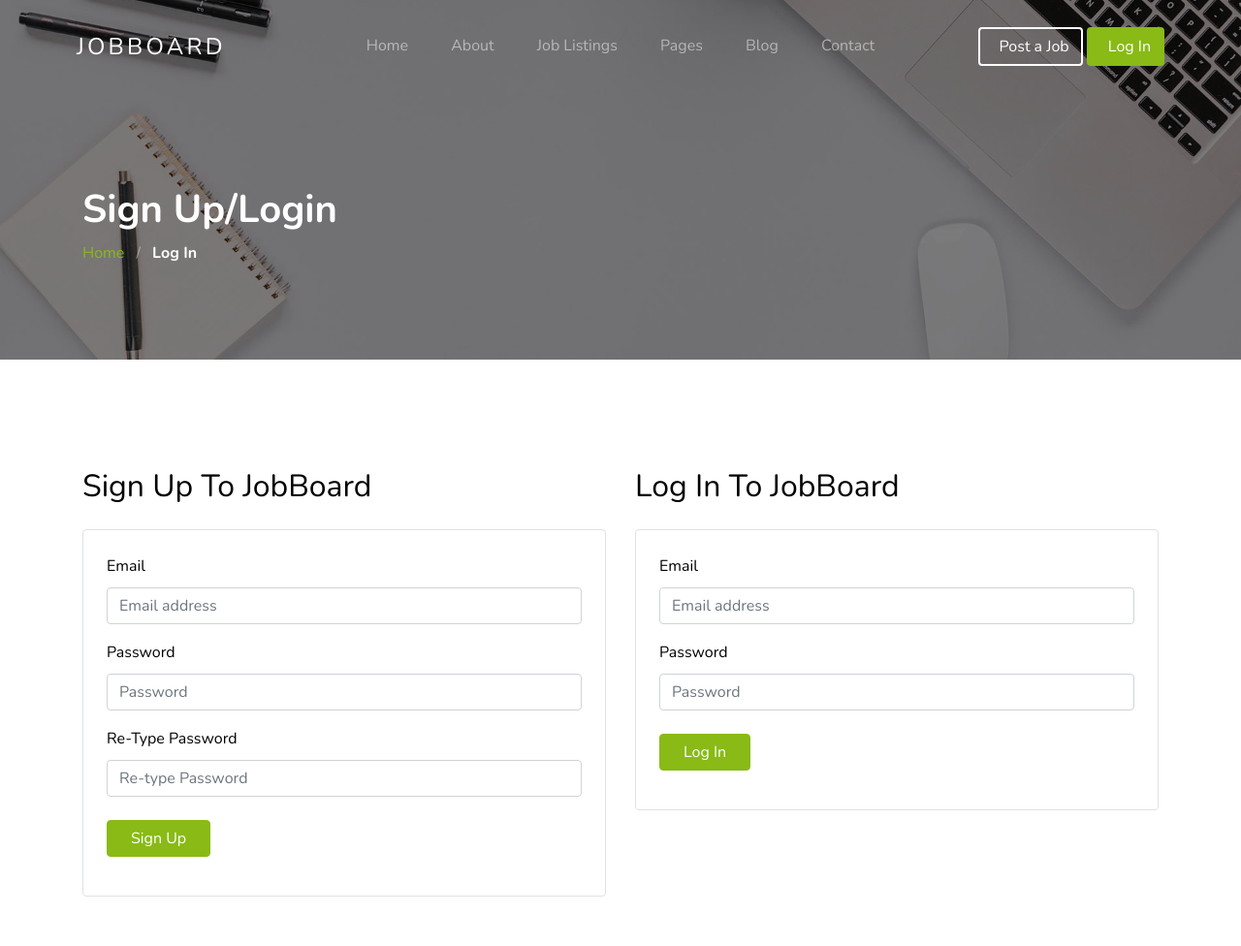
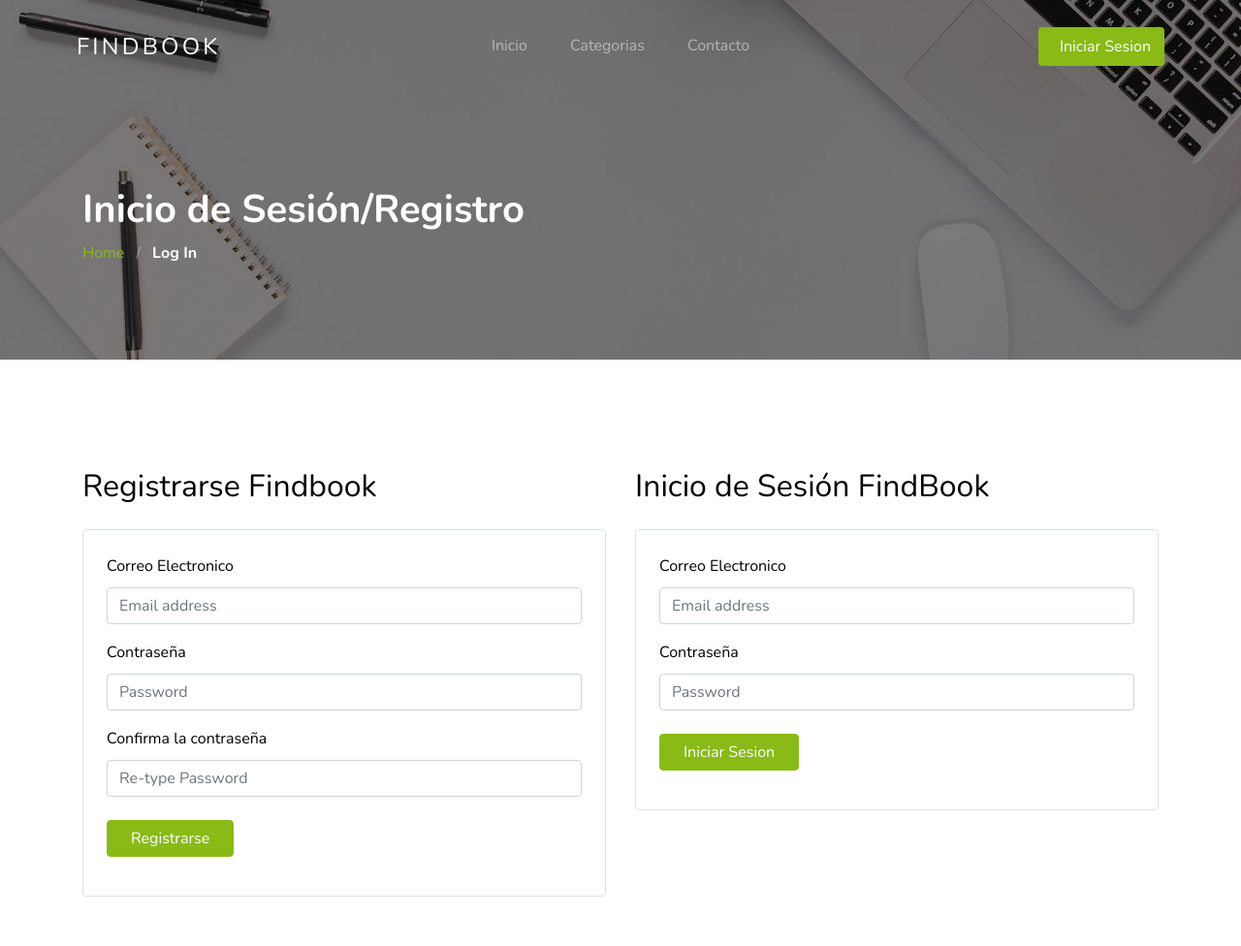
Before and after one commit to EdwardSSQ/FindBookP, a plain HTML site: page Views/login.html in a window 1280 px wide. Shown: the top 976 px of the page at 97% size. Drawn offline with nearby package versions, Linux system fonts and the light colour scheme; files that its build step writes are made by us from their sources; files whose address does not match are found by name.

Commit message:
Avance Inicio de Sesion/Registro/ Correcion Front

```diff
--- a/Views/login.html
+++ b/Views/login.html
@@ -2,7 +2,7 @@
 <!doctype html>
 <html lang="en">
   <head>
-    <title>JobBoard &mdash; Website Template by Colorlib</title>
+    <title>FindBook &mdash; </title>
     <meta charset="utf-8">
     <meta name="viewport" content="width=device-width, initial-scale=1, shrink-to-fit=no">
 
@@ -46,43 +46,27 @@
     <header class="site-navbar mt-3">
       <div class="container-fluid">
         <div class="row align-items-center">
-          <div class="site-logo col-6"><a href="index.html">JobBoard</a></div>
+          <div class="site-logo col-6"><a href="index.html">FindBook</a></div>
 
           <nav class="mx-auto site-navigation">
             <ul class="site-menu js-clone-nav d-none d-xl-block ml-0 pl-0">
-              <li><a href="index.html" class="nav-link">Home</a></li>
-              <li><a href="about.html">About</a></li>
+              <li><a href="index.html" class="nav-link">Inicio</a></li>
               <li class="has-children">
-                <a href="job-listings.html">Job Listings</a>
+                <a href="job-listings.html">Categorias</a>
                 <ul class="dropdown">
                   <li><a href="job-single.html">Job Single</a></li>
-                  <li><a href="post-job.html">Post a Job</a></li>
+
                 </ul>
               </li>
-              <li class="has-children">
-                <a href="services.html">Pages</a>
-                <ul class="dropdown">
-                  <li><a href="services.html">Services</a></li>
-                  <li><a href="service-single.html">Service Single</a></li>
-                  <li><a href="blog-single.html">Blog Single</a></li>
-                  <li><a href="portfolio.html">Portfolio</a></li>
-                  <li><a href="portfolio-single.html">Portfolio Single</a></li>
-                  <li><a href="testimonials.html">Testimonials</a></li>
-                  <li><a href="faq.html">Frequently Ask Questions</a></li>
-                  <li><a href="gallery.html">Gallery</a></li>
-                </ul>
-              </li>
-              <li><a href="blog.html">Blog</a></li>
-              <li><a href="contact.html">Contact</a></li>
-              <li class="d-lg-none"><a href="post-job.html"><span class="mr-2">+</span> Post a Job</a></li>
-              <li class="d-lg-none"><a href="login.html">Log In</a></li>
+
+              <li><a href="contact.html">Contacto</a></li>
+              <li class="d-lg-none"><a href="login.html">Iniciar Sesion</a></li>
             </ul>
           </nav>
 
           <div class="right-cta-menu text-right d-flex aligin-items-center col-6">
             <div class="ml-auto">
-              <a href="post-job.html" class="btn btn-outline-white border-width-2 d-none d-lg-inline-block"><span class="mr-2 icon-add"></span>Post a Job</a>
-              <a href="login.html" class="btn btn-primary border-width-2 d-none d-lg-inline-block"><span class="mr-2 icon-lock_outline"></span>Log In</a>
+              <a href="login.html" class="btn btn-primary border-width-2 d-none d-lg-inline-block"><span class="mr-2 icon-lock_outline"></span>Iniciar Sesion</a>
             </div>
             <a href="#" class="site-menu-toggle js-menu-toggle d-inline-block d-xl-none mt-lg-2 ml-3"><span class="icon-menu h3 m-0 p-0 mt-2"></span></a>
           </div>
@@ -96,7 +80,7 @@
       <div class="container">
         <div class="row">
           <div class="col-md-7">
-            <h1 class="text-white font-weight-bold">Sign Up/Login</h1>
+            <h1 class="text-white font-weight-bold">Inicio de Sesión/Registro</h1>
             <div class="custom-breadcrumbs">
               <a href="#">Home</a> <span class="mx-2 slash">/</span>
               <span class="text-white"><strong>Log In</strong></span>
@@ -110,56 +94,56 @@
       <div class="container">
         <div class="row">
           <div class="col-lg-6 mb-5">
-            <h2 class="mb-4">Sign Up To JobBoard</h2>
+            <h2 class="mb-4">Registrarse Findbook</h2>
             <form action="#" class="p-4 border rounded">
 
               <div class="row form-group">
                 <div class="col-md-12 mb-3 mb-md-0">
-                  <label class="text-black" for="fname">Email</label>
+                  <label class="text-black" for="fname">Correo Electronico</label>
                   <input type="text" id="fname" class="form-control" placeholder="Email address">
                 </div>
               </div>
               <div class="row form-group">
                 <div class="col-md-12 mb-3 mb-md-0">
-                  <label class="text-black" for="fname">Password</label>
+                  <label class="text-black" for="fname">Contraseña</label>
                   <input type="password" id="fname" class="form-control" placeholder="Password">
                 </div>
               </div>
               <div class="row form-group mb-4">
                 <div class="col-md-12 mb-3 mb-md-0">
-                  <label class="text-black" for="fname">Re-Type Password</label>
+                  <label class="text-black" for="fname">Confirma la contraseña</label>
                   <input type="password" id="fname" class="form-control" placeholder="Re-type Password">
                 </div>
               </div>
 
               <div class="row form-group">
                 <div class="col-md-12">
-                  <input type="submit" value="Sign Up" class="btn px-4 btn-primary text-white">
+                  <input type="submit" value="Registrarse" class="btn px-4 btn-primary text-white">
                 </div>
               </div>
 
             </form>
           </div>
           <div class="col-lg-6">
-            <h2 class="mb-4">Log In To JobBoard</h2>
+            <h2 class="mb-4">Inicio de Sesión FindBook</h2>
             <form action="#" class="p-4 border rounded">
 
               <div class="row form-group">
                 <div class="col-md-12 mb-3 mb-md-0">
-                  <label class="text-black" for="fname">Email</label>
+                  <label class="text-black" for="fname">Correo Electronico</label>
                   <input type="text" id="fname" class="form-control" placeholder="Email address">
                 </div>
               </div>
               <div class="row form-group mb-4">
                 <div class="col-md-12 mb-3 mb-md-0">
-                  <label class="text-black" for="fname">Password</label>
+                  <label class="text-black" for="fname">Contraseña</label>
                   <input type="password" id="fname" class="form-control" placeholder="Password">
                 </div>
               </div>
 
               <div class="row form-group">
                 <div class="col-md-12">
-                  <input type="submit" value="Log In" class="btn px-4 btn-primary text-white">
+                  <input type="submit" value="Iniciar Sesion" class="btn px-4 btn-primary text-white">
                 </div>
               </div>
 
@@ -191,7 +175,6 @@
           <div class="col-6 col-md-3 mb-4 mb-md-0">
             <h3>Company</h3>
             <ul class="list-unstyled">
-              <li><a href="#">About Us</a></li>
               <li><a href="#">Career</a></li>
               <li><a href="#">Blog</a></li>
               <li><a href="#">Resources</a></li>
@@ -219,9 +202,9 @@
         <div class="row text-center">
           <div class="col-12">
             <p class="copyright"><small>
-              <!-- Link back to Colorlib can't be removed. Template is licensed under CC BY 3.0. -->
+
             Copyright &copy;<script>document.write(new Date().getFullYear());</script> All rights reserved | This template is made with <i class="icon-heart text-danger" aria-hidden="true"></i> by <a href="https://colorlib.com" target="_blank" >Colorlib</a>
-            <!-- Link back to Colorlib can't be removed. Template is licensed under CC BY 3.0. --></small></p>
+            </small></p>
           </div>
         </div>
       </div>
```
